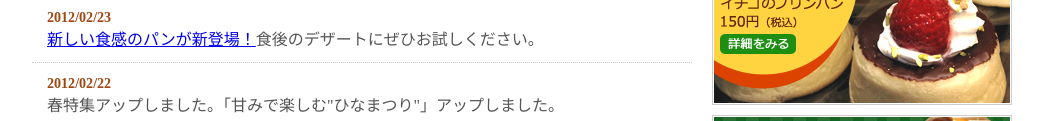
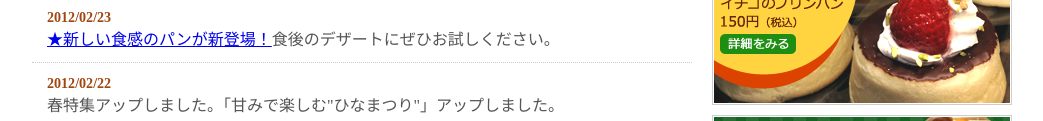
Before and after one commit to zdrivemf57/bakery, a plain HTML site: page index.html in a window 1280 px wide. Shown: the part 483-604 px from the top of the page, without its empty margins (118-1161 px from the left). Drawn offline with Linux system fonts and the light colour scheme.

Commit message:
新着情報を編集した。

```diff
--- a/index.html
+++ b/index.html
@@ -27,7 +27,7 @@
             <div id="infolist">
                 <dl>
                     <dt>2012/02/23</dt>
-                    <dd><a href="products.html">新しい食感のパンが新登場！</a>食後のデザートにぜひお試しください。</dd>
+                    <dd><a href="products.html">★新しい食感のパンが新登場！</a>食後のデザートにぜひお試しください。</dd>
                     <dt>2012/02/22</dt>
                     <dd>春特集アップしました。「甘みで楽しむ"ひなまつり"」アップしました。</dd>
                     <dt>2012/02/03</dt>
```
